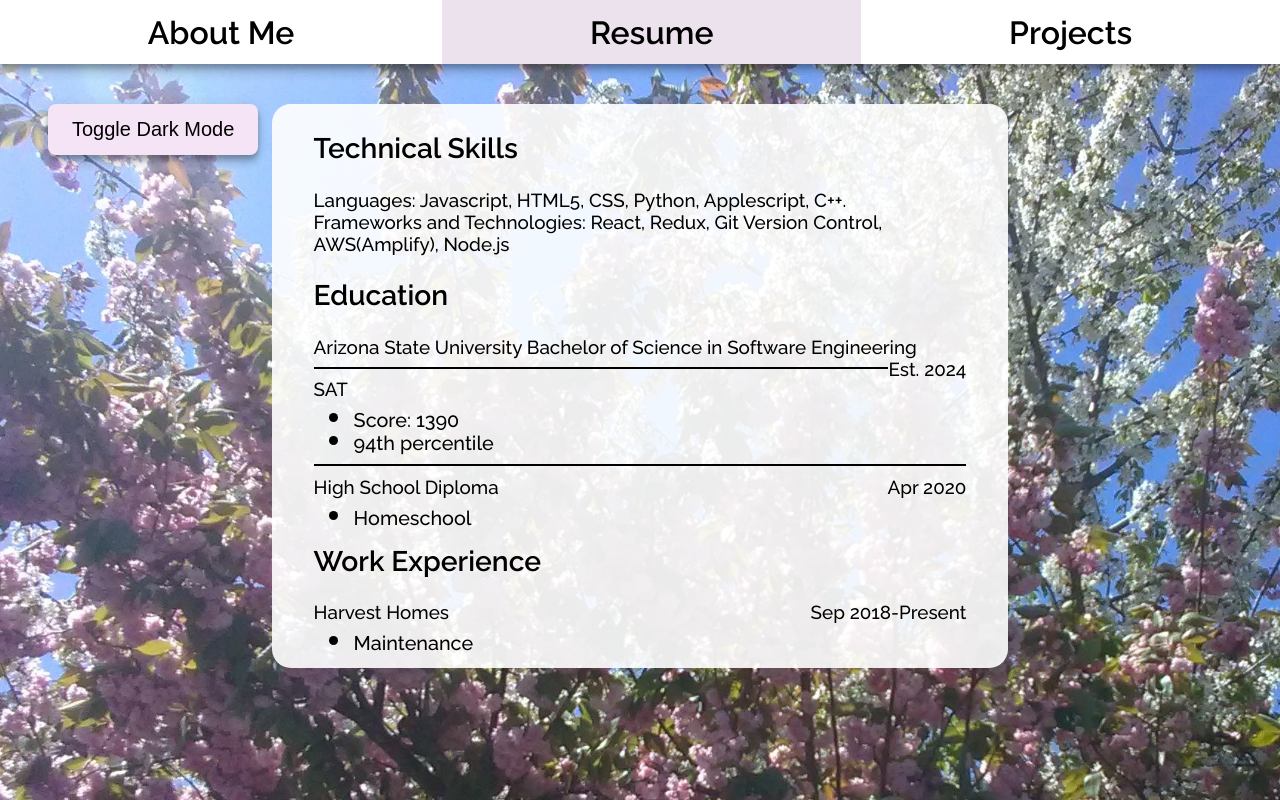
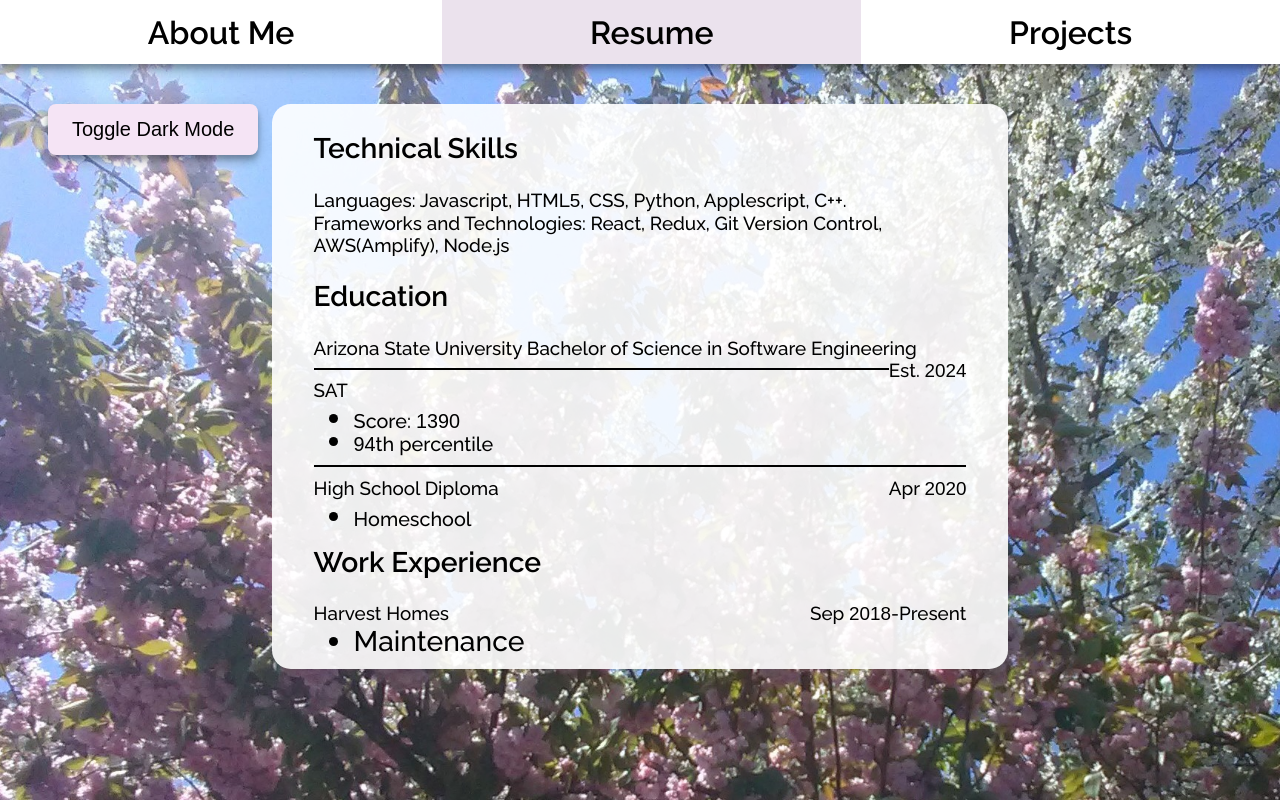
Before and after one commit to PAlexanderFranklin/alexanderfranklin, a React (Create React App) app: page /resume in a window 1280 px wide. Built offline with nearby package versions, Linux system fonts and the light colour scheme.

Commit message:
Fix number font

```diff
--- a/src/index.css
+++ b/src/index.css
@@ -2,10 +2,9 @@
 
 body {
   margin: 0;
-  /* font-family: -apple-system, BlinkMacSystemFont, 'Segoe UI', 'Roboto', 'Oxygen',
+  font-family: 'Raleway', -apple-system, BlinkMacSystemFont, 'Segoe UI', 'Roboto', 'Oxygen',
     'Ubuntu', 'Cantarell', 'Fira Sans', 'Droid Sans', 'Helvetica Neue',
-    sans-serif; */
-  font-family: 'Raleway', sans-serif;
+    sans-serif;
   -webkit-font-smoothing: antialiased;
   -moz-osx-font-smoothing: grayscale;
 }
@@ -15,6 +14,10 @@ code {
     monospace;
 }
 
+.number {
+  font-family: sans-serif;
+}
+
 html {
   background: url(./Background.jpg) no-repeat center center fixed;
   -webkit-background-size: cover;
--- a/src/views/Pages/Home/Home.css
+++ b/src/views/Pages/Home/Home.css
@@ -1,5 +1,4 @@
 .Home {
-    font-weight: 500;
     text-align: left;
 }
 
--- a/src/views/Pages/Home/Home.js
+++ b/src/views/Pages/Home/Home.js
@@ -23,7 +23,7 @@ function Home() {
         <h2>How to contact me</h2>
         <p>
           <p><MdMailOutline className="icon"/> PAlexanderFranklin@gmail.com </p>
-          <MdPhoneIphone className="icon"/> 509-930-9363
+          <MdPhoneIphone className="icon"/> <span className="number">509-930-9363</span>
         </p>
       </div>
     </div>
--- a/src/views/Pages/Resume/Resume.css
+++ b/src/views/Pages/Resume/Resume.css
@@ -28,7 +28,7 @@
     height: 0.8em;
 }
 
-.Resume li span{
+.Resume li .bullet_small{
     font-size: 0.7em;
 }
 
--- a/src/views/Pages/Resume/Resume.js
+++ b/src/views/Pages/Resume/Resume.js
@@ -6,26 +6,26 @@ function Resume() {
     <div className="Resume bubble">
       <div>
         <h2>Technical Skills</h2>
-        Languages: Javascript, HTML5, CSS, Python, Applescript, C++. <br/>
+        Languages: Javascript, HTML<span className="number">5</span>, CSS, Python, Applescript, C++. <br/>
         Frameworks and Technologies: React, Redux, Git Version Control, AWS(Amplify), Node.js
       </div>
       <div>
         <h2>Education</h2>
-        Arizona State University Bachelor of Science in Software Engineering <span className="date">Est. 2024</span><hr/>
+        Arizona State University Bachelor of Science in Software Engineering <span className="date">Est. <span className="number">2024</span></span><hr/>
         SAT
         <ul>
-          <li><span>Score: 1390</span></li>
-          <li><span>94th percentile</span></li>
+          <li><span className="bullet_small">Score: <span className="number">1390</span></span></li>
+          <li><span className="bullet_small"><span className="number">94</span>th percentile</span></li>
         </ul>
         <hr/>
-        High School Diploma <span className="date">Apr 2020</span>
+        High School Diploma <span className="date">Apr <span className="number">2020</span></span>
         <ul>
-          <li><span>Homeschool</span></li>
+          <li><span className="bullet_small">Homeschool</span></li>
         </ul>
       </div>
       <div>
         <h2>Work Experience</h2>
-        Harvest Homes <span className="date">Sep 2018-Present</span> <br/>
+        Harvest Homes <span className="date">Sep <span className="number">2018</span>-Present</span> <br/>
         <ul>
           <li><span>Maintenance</span></li>
         </ul>
```
